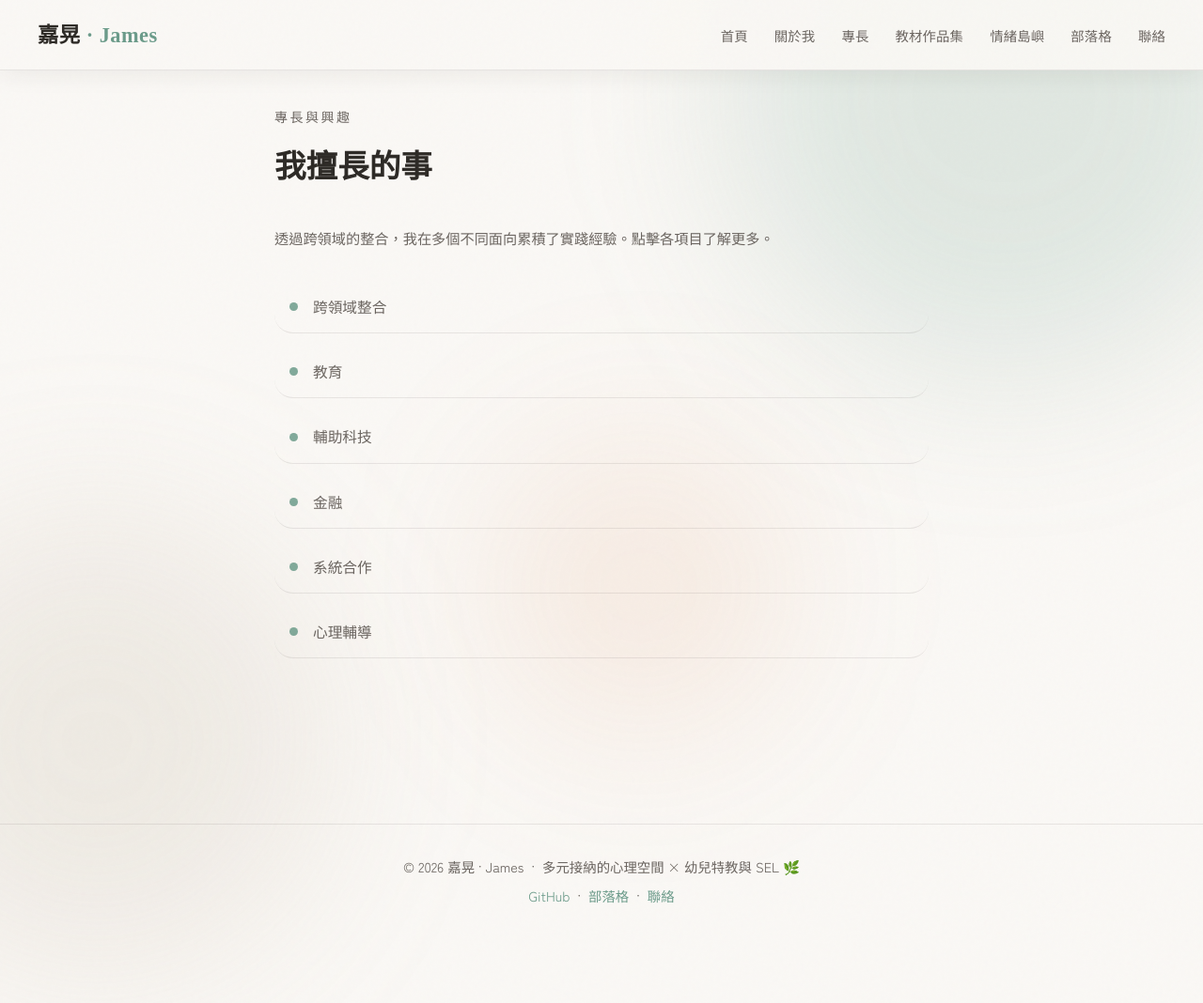
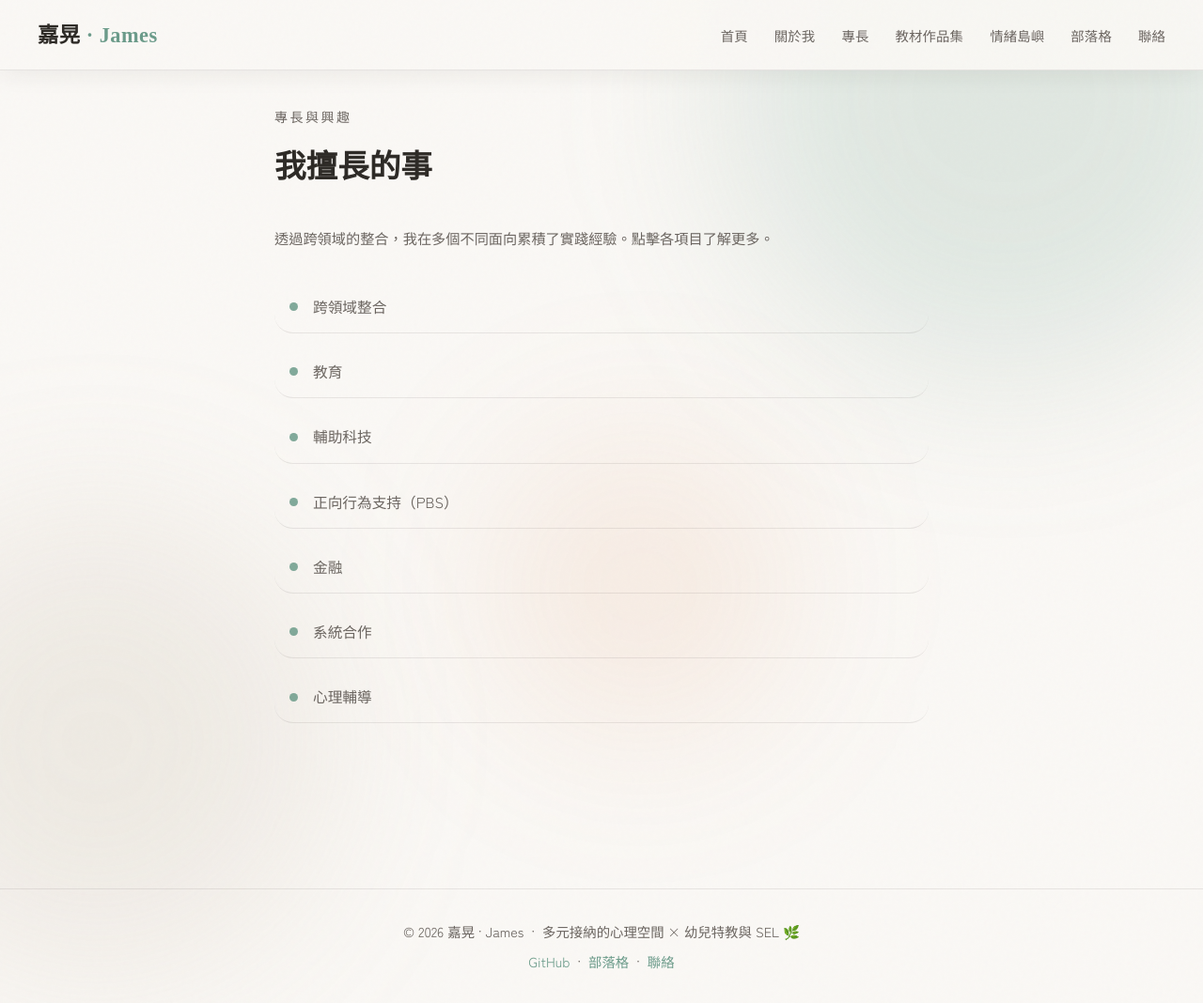
Before and after one commit to gahanglee/gahanglee.github.io, a Jekyll site: the page built from pages/specialties.html, in a window 1280 px wide and 1068 px high. Shown: the whole window at 94% size. Built offline with Jekyll 4.4.1, drawn with Linux system fonts in a browser that asks for light colours.

Commit message:
Add PBS specialty link to specialties.html

```diff
--- a/pages/specialties.html
+++ b/pages/specialties.html
@@ -12,6 +12,7 @@ permalink: /specialties/
       <li><a href="/specialties/integration/" class="skill-link"><span class="skill-dot"></span>跨領域整合</a></li>
       <li><a href="/specialties/education/" class="skill-link"><span class="skill-dot"></span>教育</a></li>
       <li><a href="/specialties/assistive-tech/" class="skill-link"><span class="skill-dot"></span>輔助科技</a></li>
+      <li><a href="/specialties/pbs/" class="skill-link"><span class="skill-dot"></span>正向行為支持（PBS）</a></li>
       <li><a href="/specialties/finance/" class="skill-link"><span class="skill-dot"></span>金融</a></li>
       <li><a href="/specialties/system-cooperation/" class="skill-link"><span class="skill-dot"></span>系統合作</a></li>
       <li><a href="/specialties/counseling/" class="skill-link"><span class="skill-dot"></span>心理輔導</a></li>
```
